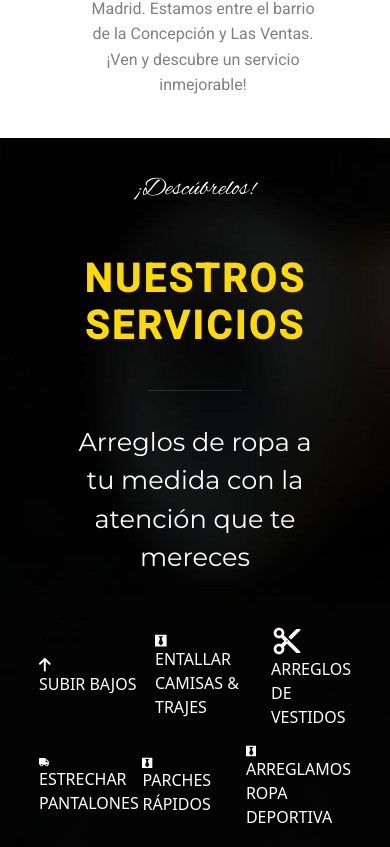
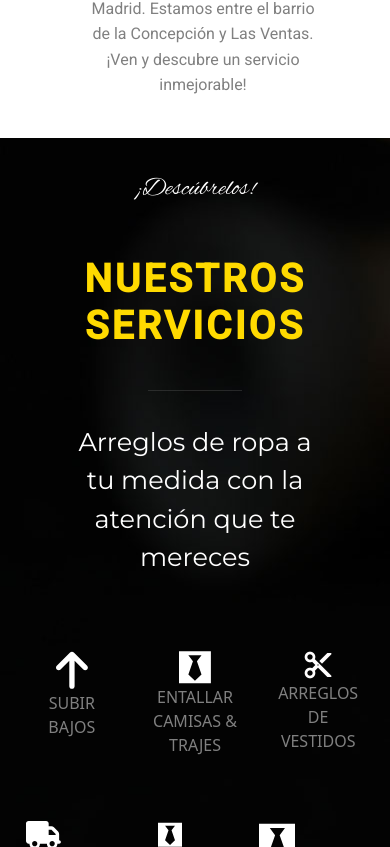
Before and after one commit to ShannonIanthe/ATM-Arreglos-de-Ropa, a plain HTML site: page index.html in a window 390 px wide. Shown: the part 1153-2000 px from the top of the page. Drawn offline with nearby package versions, Linux system fonts and the light colour scheme.

Commit message:
making changes to navbar in order to check mobile responsiveness

```diff
--- a/index.html
+++ b/index.html
@@ -25,7 +25,7 @@
 
     <main class="header">
 
-      <nav class="navbar fixed-top navbar-expand-md py-3">
+      <nav class="navbar fixed-top navbar-expand-md">
         <div class="container-fluid">
           <a class="navbar-brand d-md-none" href="#">
             <img class="navbar-logo" src="./images/logo.png" alt="logo image">
@@ -110,8 +110,8 @@
             Arreglos de ropa a tu medida con la atención que te mereces
           </p>
           <div class="service-container">
-            <div class="servicios-icons">
-              <div>
+            <div class="servicios-icons1">
+              <div class="cell">
                 <svg
                   class="servicios-icons"
                   xmlns="http://www.w3.org/2000/svg"
@@ -144,7 +144,7 @@
                 <p>ARREGLOS DE VESTIDOS</p>
               </div>
             </div>
-            <div class="servicios-icons">
+            <div class="servicios-icons2">
               <div class="cell">
                 <svg
                   class="servicios-icons"
@@ -169,7 +169,6 @@
                 </svg>
                 <p>PARCHES RÁPIDOS</p>
               </div>
-
               <div class="cell">
                 <svg
                   class="servicios-icons"
--- a/style.css
+++ b/style.css
@@ -194,15 +194,34 @@ h4 {
   margin: auto;
   color: gray;
 }
-.servicios-icons {
+.servicios-icons1,
+.servicios-icons2 {
+  width: 100%;
+  padding: 1em;
   display: flex;
-  justify-content: space-between;
-  align-items: center;
+  align-items: stretch;
+  justify-content: space-around;
 }
+.cell{
+  width: 100%;
+  color: grey;
+  margin: 0 .5em;
+  padding: .5em;
+  /* optional */
+  min-height: 100%;
+}
+.servicios-icons1,
+.servicios-icons2 p{
+  text-align: center;
+}
+
+
+
 svg,
 #scissors {
-  width: 10%;
+  width: 35%;
   fill: white;
+  text-align: center;
 }
 
 .servicios-button {
```
